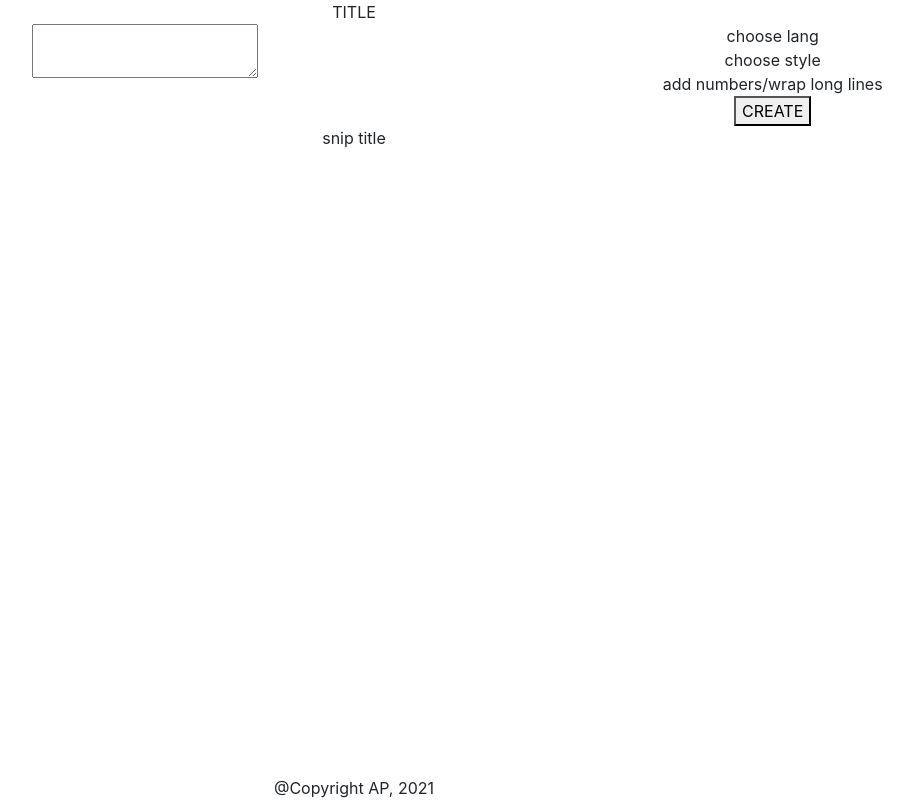
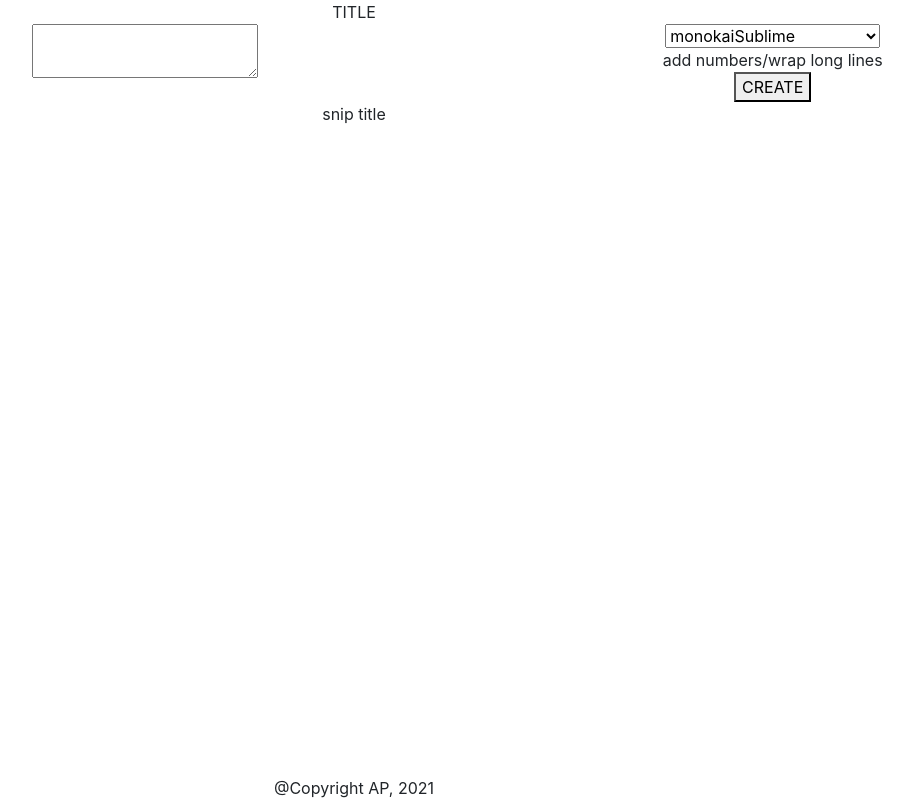
Before and after one commit to ozzychel/snippet_maker, a React (Create React App) app: page / in a window 1280 px wide. Shown: the whole page, without its empty margins (286-1199 px from the left). Built offline with nearby package versions, Linux system fonts and the light colour scheme.

Commit message:
add style selecting and beautifying functionality

```diff
--- a/package.json
+++ b/package.json
@@ -14,6 +14,7 @@
     "react": "^17.0.2",
     "react-dom": "^17.0.2",
     "react-scripts": "4.0.3",
+    "react-select": "^4.3.0",
     "react-syntax-highlighter": "^15.4.3",
     "typescript": "^4.2.4",
     "web-vitals": "^1.1.2"
@@ -44,6 +45,7 @@
   },
   "devDependencies": {
     "@types/js-beautify": "^1.13.1",
+    "@types/react-select": "^4.0.15",
     "@types/react-syntax-highlighter": "^13.5.0"
   }
 }
--- a/src/App.css
+++ b/src/App.css
@@ -1,7 +1,16 @@
+
+ul {
+  list-style-type: none;
+}
 
 .App {
   text-align: center;
 }
+
+.dropdown-menu {
+  overflow-y:auto;
+  max-height:80vh
+ }
 
 .snippet {
   text-align: left;
--- a/src/App.tsx
+++ b/src/App.tsx
@@ -1,7 +1,7 @@
 import React from 'react';
 import './App.css';
 import SyntaxHighlighter from 'react-syntax-highlighter';
-import { monokaiSublime } from 'react-syntax-highlighter/dist/esm/styles/hljs';
+import * as style from 'react-syntax-highlighter/dist/esm/styles/hljs';
 import jsbeautifier from 'js-beautify';
 
 type Props = {}
@@ -9,14 +9,25 @@ type Props = {}
 type State = {
   counter: number,
   userInput: string,
-  snippets: JSX.Element[]
+  snippets: snipObj[],
+  outStyle: string,
 };
+
+type snipObj = {
+  txt: string,
+  style: string,
+  lineNums: boolean,
+  wrapLong: boolean
+}
 
 class App extends React.Component<Props, State> {
   state = {
     counter: 0,
     userInput: "",
-    snippets: []
+    snippets: [],
+    outStyle: "monokaiSublime",
+    lineNums: true,
+    wrapLong: true
   };
 
   handleOnChange: React.ChangeEventHandler<HTMLTextAreaElement> = (e) => {
@@ -31,25 +42,31 @@ class App extends React.Component<Props, State> {
     }
   }
 
-  addSnippet = (txt: string):void => {
+  addSnippet = (txt: string) => {
     let res = jsbeautifier(txt);
-    console.log(res);
-    this.setState({
-      snippets: [...this.state.snippets,
-        <li className="snippet" key={this.state.counter}>
+    this.setState({ snippets: [...this.state.snippets,
+      {txt: res, style: this.state.outStyle, lineNums: this.state.lineNums, wrapLong: this.state.wrapLong}
+    ]});
+  }
+
+  render () {
+    const styleNames: string[] = Object.keys(style);
+
+    const options: JSX.Element[] = styleNames.map((el, i) => (
+      <option key={i} value={el}>{el}</option>
+    ))
+
+    const readySnippets: JSX.Element[] = this.state.snippets.map((el, i) => (
+      <li className="snippet" key={i}>
         <SyntaxHighlighter
           showLineNumbers
           language="javascript"
-            style={monokaiSublime}
+          style={style[el['style']]}
         >
-            {res}
+          {el['txt']}
         </SyntaxHighlighter>
-        </li>],
-      counter: this.state.counter + 1
-    })
-  }
-
-  render () {
+      </li>
+    ));
 
     return (
       <div className="container-fluid text-center App">
@@ -67,8 +84,18 @@ class App extends React.Component<Props, State> {
 
             <div className="options-wrapper col-4">
               <div className="options-inner">
-                <div className="dropdown-cont">choose lang</div>
-                <div className="dropdown-cont">choose style</div>
+                <div>
+
+                  <select
+                    value={this.state.outStyle}
+                    onChange={(e:React.ChangeEvent<HTMLSelectElement>,):void => {
+                      this.setState({ outStyle: e.currentTarget.value})
+                    }}
+                  >
+                    {options}
+                  </select>
+
+                </div>
                 <div>add numbers/wrap long lines</div>
                 <div className="button-cont">
                   <button
@@ -78,8 +105,8 @@ class App extends React.Component<Props, State> {
                     onClick={this.handleButtonClick}
                   >CREATE</button>
                 </div>
+
               </div>
-
             </div>
 
           </div>
@@ -91,7 +118,7 @@ class App extends React.Component<Props, State> {
             <div className="snipets-title container-fluid">snip title</div>
             <div className="list-wrapper">
               <ul className="snippet-list">
-                {this.state.snippets}
+                {readySnippets}
               </ul>
             </div>
           </div>
```
Also changed, not shown: 1 other file (tests, documents, lock files or other folders). Lines whose indentation alone changed are shown as unchanged.
